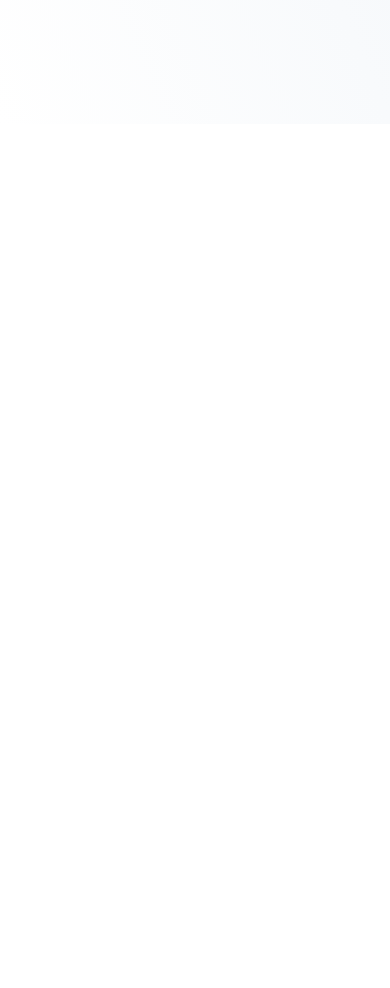
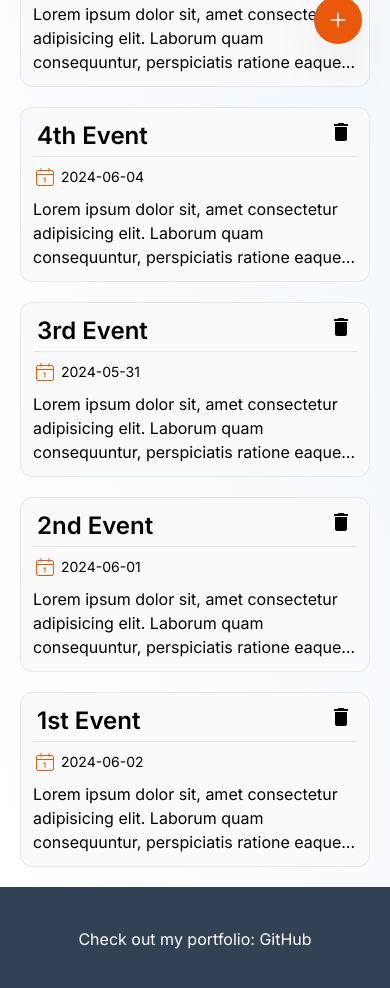
Before and after one commit to asif-haque/Arsh, a Next.js app: page /events in a window 390 px wide. Shown: the part 760-1748 px from the top of the page. Before the commit the page ends 884 px from the top, so only its background shows below. Built offline with nearby package versions, Linux system fonts and the light colour scheme.

Commit message:
updated some ui

```diff
--- /dev/null
+++ b/app/components/create-button/CreateButton.jsx
@@ -0,0 +1,15 @@
+import Link from "next/link";
+import React from "react";
+import { IoAdd } from "react-icons/io5";
+
+const CreateButton = () => {
+  return (
+    <button className="md:hidden fixed right-7 bottom-10 bg-orange-600 text-white shadow-2xl p-3 rounded-full text-2xl">
+      <Link href={"/create-event"}>
+        <IoAdd />
+      </Link>
+    </button>
+  );
+};
+
+export default CreateButton;
--- a/app/components/event-form/EventForm.jsx
+++ b/app/components/event-form/EventForm.jsx
@@ -55,7 +55,7 @@ const EventForm = ({ handleSubmit }) => {
         </div>
         <button
           type="submit"
-          className="bg-orange-600 px-6 py-3 text-white rounded-full mt-2 md:mt-5"
+          className="bg-orange-600 px-6 py-3 text-white rounded-full mt-2 md:mt-5 hover:scale-[97%] hover:bg-opacity-95 transition-all"
         >
           Submit
         </button>
--- a/app/components/navbar/Navbar.jsx
+++ b/app/components/navbar/Navbar.jsx
@@ -30,7 +30,9 @@ const Navbar = () => {
         {navItems.map((item) => (
           <div
             key={item.name}
-            className={`${path === item.path && `text-orange-600`} hover:font-bold transition-all`}
+            className={`${
+              path === item.path && `text-orange-600`
+            } hover:font-bold transition-all`}
           >
             <Link href={item.path}>{item.name}</Link>
           </div>
--- a/app/events/[slug]/page.jsx
+++ b/app/events/[slug]/page.jsx
@@ -29,7 +29,9 @@ const Page = ({ params }) => {
         />
         <Link href={"/events"}>All Events</Link>
         <span>/</span>
-        <span className="underline underline-offset-2">{tappedEvent.eventName}</span>
+        <span className="underline underline-offset-2">
+          {tappedEvent.eventName}
+        </span>
       </div>
 
       <div className="font-semibold text-2xl mb-3">{tappedEvent.eventName}</div>
--- a/app/events/page.jsx
+++ b/app/events/page.jsx
@@ -8,6 +8,7 @@ import { debounce } from "@/utils/utils";
 import FilterBox from "../components/filter-box/FilterBox";
 import { IoClose } from "react-icons/io5";
 import { FaFilter } from "react-icons/fa";
+import CreateButton from "../components/create-button/CreateButton";
 
 const Page = () => {
   const { events, setEvents } = useEventsContext();
@@ -93,7 +94,7 @@ const Page = () => {
 
           <div
             className={` bg-white rounded-xl ${
-              isFilterOpen ? `h-[220px] border` : `h-0`
+              isFilterOpen ? `h-[220px] shadow-md` : `h-0`
             } transition-all duration-300`}
           >
             <FilterBox
@@ -122,6 +123,7 @@ const Page = () => {
           )}
         </div>
       </div>
+      <CreateButton />
     </div>
   );
 };
--- a/app/layout.js
+++ b/app/layout.js
@@ -6,8 +6,8 @@ import { EventsContextProvider } from "@/lib/EventsContext";
 const inter = Inter({ subsets: ["latin"] });
 
 export const metadata = {
-  title: "Create Next App",
-  description: "Generated by create next app",
+  title: "Event Management Website",
+  description: "Manages event",
 };
 
 export default function RootLayout({ children }) {
@@ -22,6 +22,16 @@ export default function RootLayout({ children }) {
           </nav>
           {children}
         </EventsContextProvider>
+        <footer className="text-center bg-slate-700 py-10 text-white">
+          Check out my portfolio:{" "}
+          <a
+            href="https://github.com/asif-haque/"
+            target="_blank"
+            className="hover:underline"
+          >
+            GitHub
+          </a>
+        </footer>
       </body>
     </html>
   );
--- /dev/null
+++ b/data/data.js
@@ -0,0 +1,51 @@
+export const initialTemporaryState = [
+  {
+    eventName: "1st Event",
+    eventDesc:
+      "Lorem ipsum dolor sit, amet consectetur adipisicing elit. Laborum quam consequuntur, perspiciatis ratione eaque velit itaque nulla? Accusamus suscipit illo, quaerat sit recusandae vel temporibus et quod explicabo provident iure sequi itaque totam vero doloremque omnis, maxime repudiandae ducimus commodi tempore asperiores atque. Ab ad cumque accusantium eaque harum fugiat vel quidem consectetur, iusto veritatis dolorem quos molestiae odio magnam aliquam ut aut rerum adipisci illo dignissimos. Dolor distinctio rerum reprehenderit ipsa consequatur aperiam optio aspernatur eaque, recusandae neque mollitia beatae dicta nesciunt dolorum? Consequuntur officiis quidem numquam necessitatibus dignissimos reiciendis alias rem recusandae assumenda architecto. Voluptatibus in fugit quaerat!",
+    eventDate: "2024-06-02",
+    id: crypto.randomUUID(),
+  },
+  {
+    eventName: "2nd Event",
+    eventDesc:
+      "Lorem ipsum dolor sit, amet consectetur adipisicing elit. Laborum quam consequuntur, perspiciatis ratione eaque velit itaque nulla? Accusamus suscipit illo, quaerat sit recusandae vel temporibus et quod explicabo provident iure sequi itaque totam vero doloremque omnis, maxime repudiandae ducimus commodi tempore asperiores atque. Ab ad cumque accusantium eaque harum fugiat vel quidem consectetur, iusto veritatis dolorem quos molestiae odio magnam aliquam ut aut rerum adipisci illo dignissimos. Dolor distinctio rerum reprehenderit ipsa consequatur aperiam optio aspernatur eaque, recusandae neque mollitia beatae dicta nesciunt dolorum? Consequuntur officiis quidem numquam necessitatibus dignissimos reiciendis alias rem recusandae assumenda architecto. Voluptatibus in fugit quaerat!",
+    eventDate: "2024-06-01",
+    id: crypto.randomUUID(),
+  },
+  {
+    eventName: "3rd Event",
+    eventDesc:
+      "Lorem ipsum dolor sit, amet consectetur adipisicing elit. Laborum quam consequuntur, perspiciatis ratione eaque velit itaque nulla? Accusamus suscipit illo, quaerat sit recusandae vel temporibus et quod explicabo provident iure sequi itaque totam vero doloremque omnis, maxime repudiandae ducimus commodi tempore asperiores atque. Ab ad cumque accusantium eaque harum fugiat vel quidem consectetur, iusto veritatis dolorem quos molestiae odio magnam aliquam ut aut rerum adipisci illo dignissimos. Dolor distinctio rerum reprehenderit ipsa consequatur aperiam optio aspernatur eaque, recusandae neque mollitia beatae dicta nesciunt dolorum? Consequuntur officiis quidem numquam necessitatibus dignissimos reiciendis alias rem recusandae assumenda architecto. Voluptatibus in fugit quaerat!",
+    eventDate: "2024-05-31",
+    id: crypto.randomUUID(),
+  },
+  {
+    eventName: "4th Event",
+    eventDesc:
+      "Lorem ipsum dolor sit, amet consectetur adipisicing elit. Laborum quam consequuntur, perspiciatis ratione eaque velit itaque nulla? Accusamus suscipit illo, quaerat sit recusandae vel temporibus et quod explicabo provident iure sequi itaque totam vero doloremque omnis, maxime repudiandae ducimus commodi tempore asperiores atque. Ab ad cumque accusantium eaque harum fugiat vel quidem consectetur, iusto veritatis dolorem quos molestiae odio magnam aliquam ut aut rerum adipisci illo dignissimos. Dolor distinctio rerum reprehenderit ipsa consequatur aperiam optio aspernatur eaque, recusandae neque mollitia beatae dicta nesciunt dolorum? Consequuntur officiis quidem numquam necessitatibus dignissimos reiciendis alias rem recusandae assumenda architecto. Voluptatibus in fugit quaerat!",
+    eventDate: "2024-06-04",
+    id: crypto.randomUUID(),
+  },
+  {
+    eventName: "5th Event",
+    eventDesc:
+      "Lorem ipsum dolor sit, amet consectetur adipisicing elit. Laborum quam consequuntur, perspiciatis ratione eaque velit itaque nulla? Accusamus suscipit illo, quaerat sit recusandae vel temporibus et quod explicabo provident iure sequi itaque totam vero doloremque omnis, maxime repudiandae ducimus commodi tempore asperiores atque. Ab ad cumque accusantium eaque harum fugiat vel quidem consectetur, iusto veritatis dolorem quos molestiae odio magnam aliquam ut aut rerum adipisci illo dignissimos. Dolor distinctio rerum reprehenderit ipsa consequatur aperiam optio aspernatur eaque, recusandae neque mollitia beatae dicta nesciunt dolorum? Consequuntur officiis quidem numquam necessitatibus dignissimos reiciendis alias rem recusandae assumenda architecto. Voluptatibus in fugit quaerat!",
+    eventDate: "2024-06-05",
+    id: crypto.randomUUID(),
+  },
+  {
+    eventName: "6th Event",
+    eventDesc:
+      "Lorem ipsum dolor sit, amet consectetur adipisicing elit. Laborum quam consequuntur, perspiciatis ratione eaque velit itaque nulla? Accusamus suscipit illo, quaerat sit recusandae vel temporibus et quod explicabo provident iure sequi itaque totam vero doloremque omnis, maxime repudiandae ducimus commodi tempore asperiores atque. Ab ad cumque accusantium eaque harum fugiat vel quidem consectetur, iusto veritatis dolorem quos molestiae odio magnam aliquam ut aut rerum adipisci illo dignissimos. Dolor distinctio rerum reprehenderit ipsa consequatur aperiam optio aspernatur eaque, recusandae neque mollitia beatae dicta nesciunt dolorum? Consequuntur officiis quidem numquam necessitatibus dignissimos reiciendis alias rem recusandae assumenda architecto. Voluptatibus in fugit quaerat!",
+    eventDate: "2024-06-06",
+    id: crypto.randomUUID(),
+  },
+  {
+    eventName: "7th Event",
+    eventDesc:
+      "Lorem ipsum dolor sit, amet consectetur adipisicing elit. Laborum quam consequuntur, perspiciatis ratione eaque velit itaque nulla? Accusamus suscipit illo, quaerat sit recusandae vel temporibus et quod explicabo provident iure sequi itaque totam vero doloremque omnis, maxime repudiandae ducimus commodi tempore asperiores atque. Ab ad cumque accusantium eaque harum fugiat vel quidem consectetur, iusto veritatis dolorem quos molestiae odio magnam aliquam ut aut rerum adipisci illo dignissimos. Dolor distinctio rerum reprehenderit ipsa consequatur aperiam optio aspernatur eaque, recusandae neque mollitia beatae dicta nesciunt dolorum? Consequuntur officiis quidem numquam necessitatibus dignissimos reiciendis alias rem recusandae assumenda architecto. Voluptatibus in fugit quaerat!",
+    eventDate: "2024-06-03",
+    id: crypto.randomUUID(),
+  },
+];
--- a/lib/EventsContext.jsx
+++ b/lib/EventsContext.jsx
@@ -1,4 +1,5 @@
 "use client";
+import { initialTemporaryState } from "@/data/data";
 import { createContext, useContext, useState } from "react";
 
 const EventsContext = createContext();
@@ -7,6 +8,7 @@ export const EventsContextProvider = ({ children }) => {
   let initialState;
   try {
     // whenever refreshed
+    localStorage.setItem("events", JSON.stringify(initialTemporaryState));
     initialState = localStorage.getItem("events")
       ? JSON.parse(localStorage.getItem("events"))
       : [];
```
